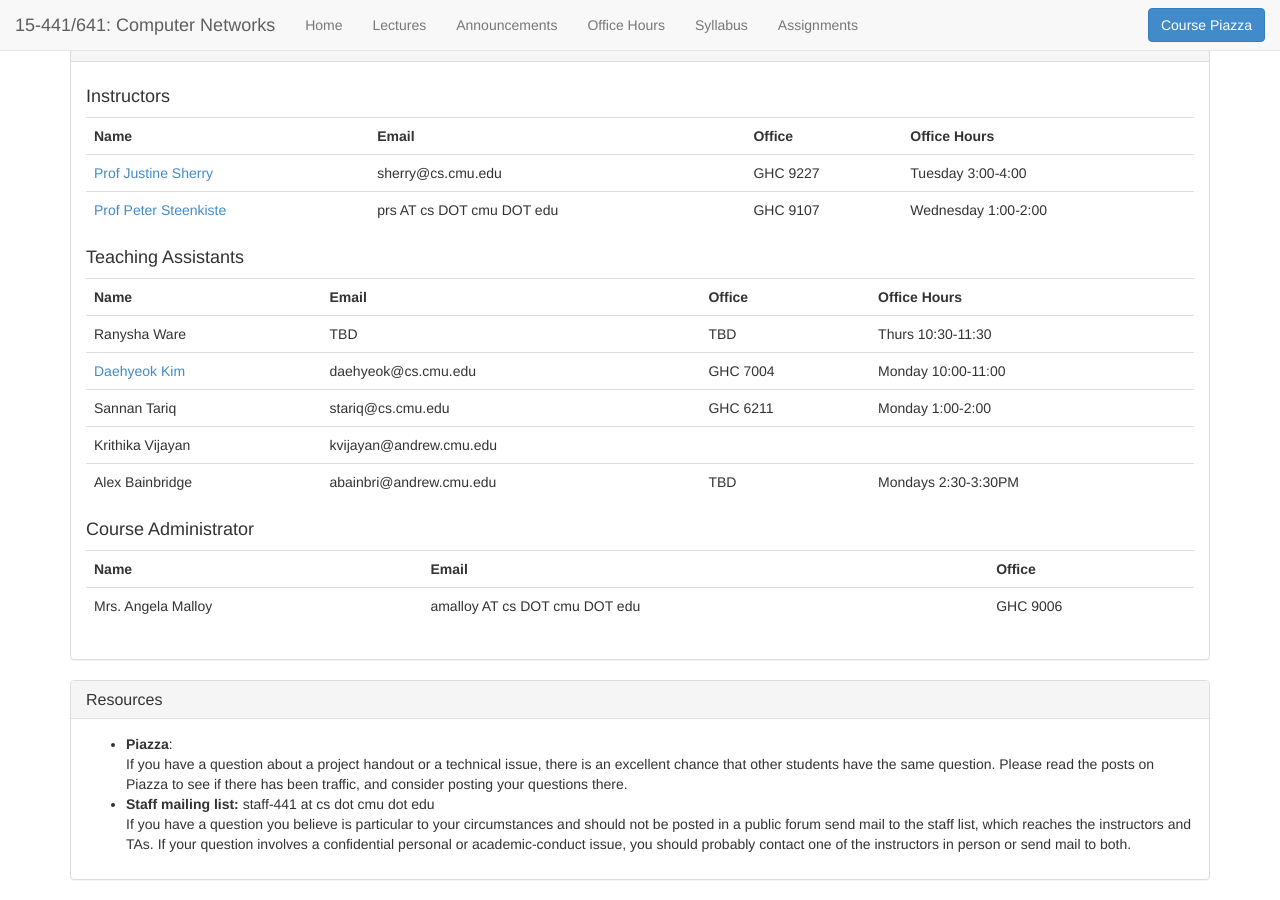
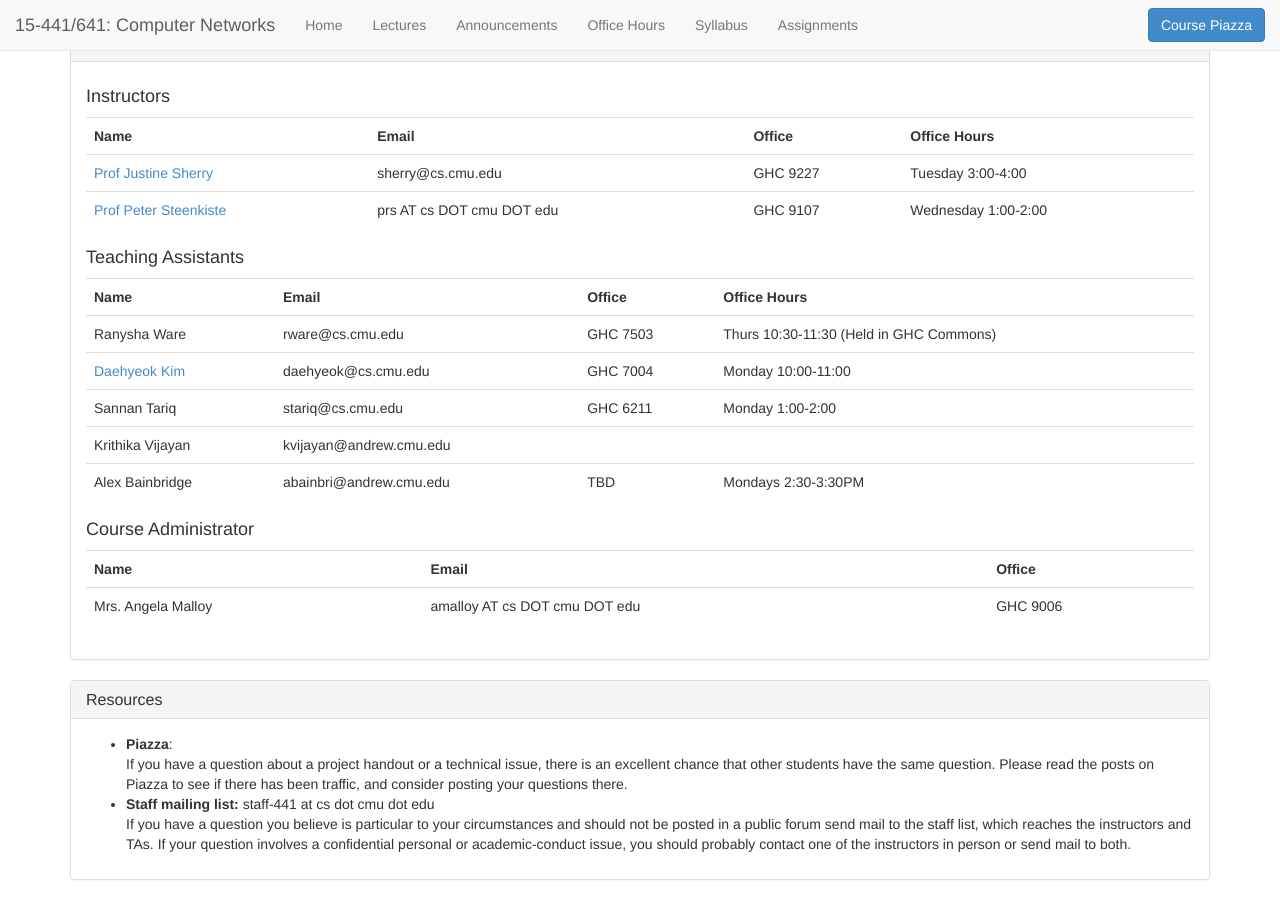
Before and after one commit to computer-networks/sp19, a Jekyll site: the page built from index.html, in a window 1280 px wide and 900 px high, scrolled down 834 px. Built offline with Jekyll 4.4.1, drawn with Linux system fonts in a browser that asks for light colours.

Commit message:
Add Ranysha email and office

```diff
--- a/index.html
+++ b/index.html
@@ -103,9 +103,9 @@ title: 15-441/641 Homepage
     <tr><th>Name</th><th>Email</th><th>Office</th><th>Office Hours</th></tr>
     <tr>
       <td>Ranysha Ware</td>
-      <td>TBD</td>
-      <td>TBD</td>
-      <td>Thurs 10:30-11:30</td>
+      <td>rware@cs.cmu.edu</td>
+      <td>GHC 7503</td>
+      <td>Thurs 10:30-11:30 (Held in GHC Commons)</td>
     </tr>
     <tr>
       <td><a href="https://daehyeok.kim">Daehyeok Kim</a></td>
```
